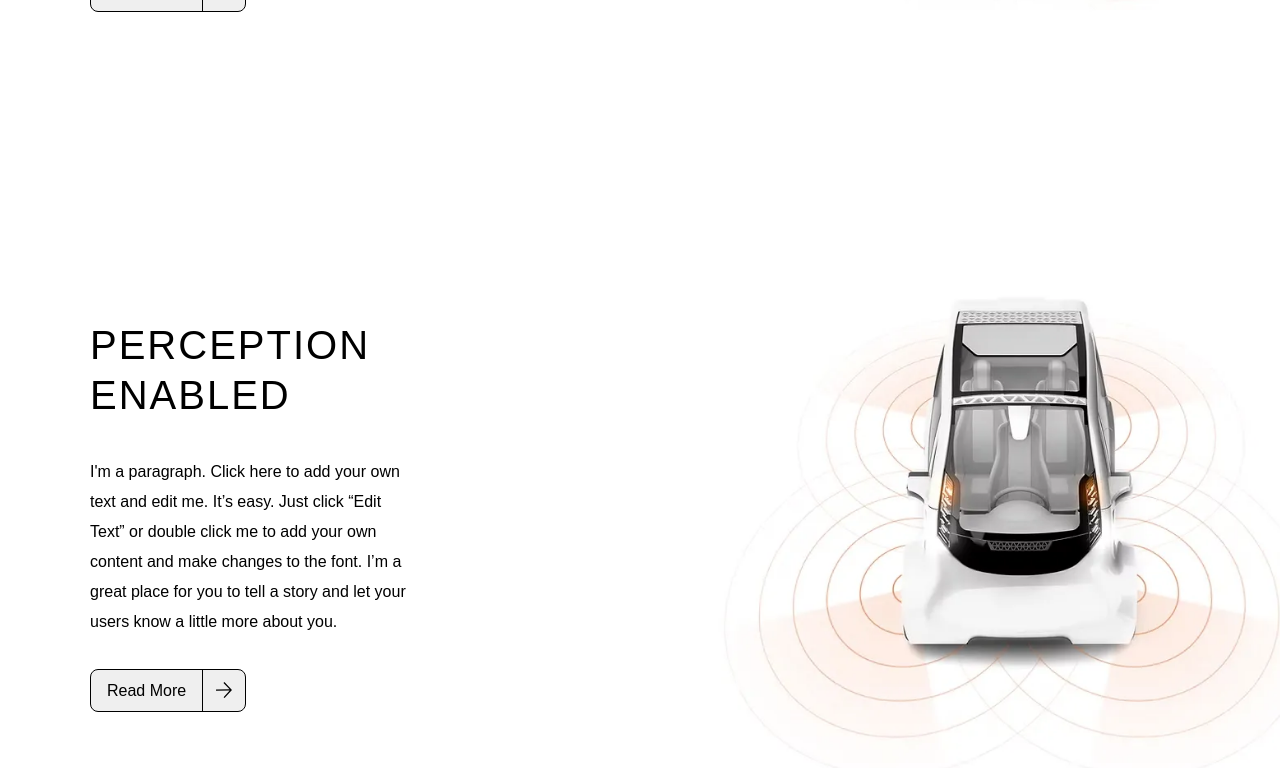
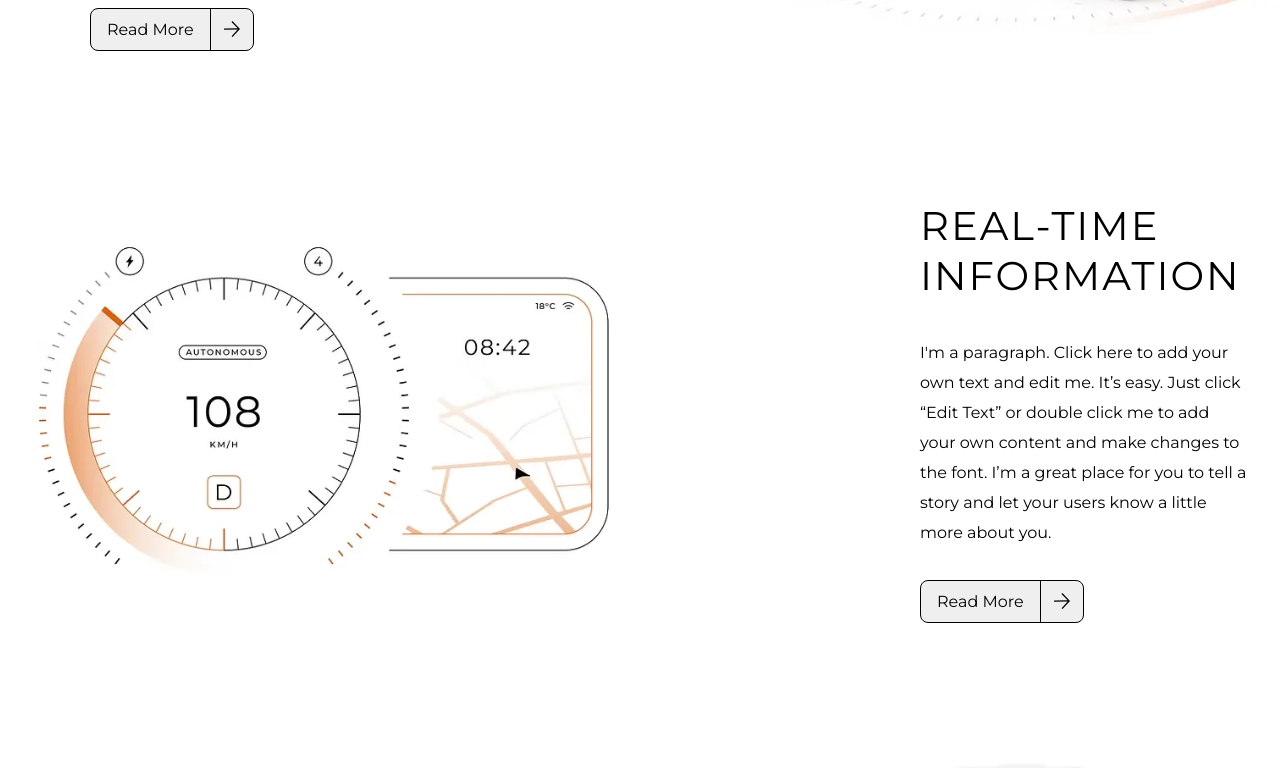
Before and after one commit to krishvaghasiya705/autono-car, a Next.js app: page / in a window 1280 px wide. Shown: the part 2340-3108 px from the top of the page. Built offline with nearby package versions, Linux system fonts and the light colour scheme.

Commit message:
real time section created =

```diff
--- a/src/app/layout.tsx
+++ b/src/app/layout.tsx
@@ -13,6 +13,9 @@ const Layout: React.FC<{ children: React.ReactNode }> = ({ children }) => {
         <meta charSet="utf-8" />
         <title>Home | AI Company</title>
         <link rel="canonical" href="https://autono-car.netlify.app/" />
+
+        {/* Font-Family */}
+        <link href="https://fonts.googleapis.com/css2?family=Montserrat:ital,wght@0,100..900;1,100..900&display=swap" rel="stylesheet"/>
 
         {/* Favicon Links */}
         <link rel="icon" href="./favicon.ico" />
--- a/src/components/buttons/button.tsx
+++ b/src/components/buttons/button.tsx
@@ -1,11 +1,9 @@
 import Nextarrow from "@/assets/svg/nextarrow";
 import Link from "next/link";
-
-// Define the props type
 interface Button1Props {
-  link: string; // Type for the link
-  Class: string; // Type for the button class
-  text: string; // Type for the button text
+  link: string;
+  Class: string;
+  text: string;
 }
 
 export function Button1({ link, Class, text }: Button1Props) {
--- a/src/components/homepagecomponents/realtimeinfosection/index.tsx
+++ b/src/components/homepagecomponents/realtimeinfosection/index.tsx
@@ -1,6 +1,36 @@
 import React from "react";
+import Image from "next/image";
 import styles from "./realtimeinfosection.module.scss";
+import carimage3 from "@/assets/images/carimage3.webp";
+import { Button1 } from "@/components/buttons/button";
 
 export default function Realtimeinfosection() {
-  return <div className={styles.realtimeinfosection}></div>;
+  return (
+    <div className={styles.realtimeinfosectionmain}>
+      <div className="container2">
+        <div className={styles.realtimeinfosection}>
+          <div className={styles.realtimeinfosectionitems1}>
+            <Image src={carimage3} alt="carimage3" width={1000} height={1000} />
+          </div>
+          <div className={styles.realtimeinfosectionitems2}>
+            <div>
+              <h4>REAL-TIME INFORMATION</h4>
+              <p>
+                I'm a paragraph. Click here to add your own text and edit me.
+                It’s easy. Just click “Edit Text” or double click me to add your
+                own content and make changes to the font. I’m a great place for
+                you to tell a story and let your users know a little more about
+                you.
+              </p>
+              <Button1
+                link={"/"}
+                Class="read-more-button-light"
+                text="Read More"
+              />
+            </div>
+          </div>
+        </div>
+      </div>
+    </div>
+  );
 }
--- a/src/components/homepagecomponents/realtimeinfosection/realtimeinfosection.module.scss
+++ b/src/components/homepagecomponents/realtimeinfosection/realtimeinfosection.module.scss
@@ -1,3 +1,45 @@
-.realtimeinfosection {
+.realtimeinfosectionmain {
+    .realtimeinfosection {
+        display: flex;
+        justify-content: space-between;
+        align-items: center;
 
+        .realtimeinfosectionitems1 {
+            width: 100%;
+            height: 100%;
+
+            img {
+                scale: 1.3;
+                transform: translateX(-5%);
+            }
+        }
+
+        .realtimeinfosectionitems2 {
+            width: 100%;
+            height: 100%;
+            display: flex;
+            justify-content: end;
+            align-items: center;
+
+            h4 {
+                font-size: 40px;
+                font-weight: 400;
+                line-height: 50px;
+                letter-spacing: 2px;
+                text-transform: uppercase;
+                color: var(--colorblack);
+                font-family: var(--font-family1);
+                max-width: 340px;
+                margin: 0 0 37px 0;
+            }
+
+            p {
+                max-width: 329px;
+                font-size: 16px;
+                font-weight: 400;
+                line-height: 30px;
+                margin: 0 0 32px 0;
+            }
+        }
+    }
 }
--- a/src/components/homepagecomponents/servicessection/index.tsx
+++ b/src/components/homepagecomponents/servicessection/index.tsx
@@ -4,13 +4,12 @@ import Image from "next/image";
 import { Button1 } from "@/components/buttons/button";
 import { StaticImageData } from "next/image";
 
-// Define the props type
 interface ServicessectionProps {
-  title: string; // Type for the title
-  paragraph: string; // Type for the paragraph
-  buttonlink: string; // Type for the button link
-  image: string | StaticImageData; // Type for the image source, allowing both string and StaticImageData
-  style?: React.CSSProperties; // Optional style prop
+  title: string;
+  paragraph: string;
+  buttonlink: string;
+  image: string | StaticImageData;
+  style?: React.CSSProperties;
 }
 
 export default function Servicessection({
@@ -19,7 +18,7 @@ export default function Servicessection({
   buttonlink,
   image,
   style,
-}: ServicessectionProps) { // Use the defined type
+}: ServicessectionProps) {
   return (
     <div className={styles.servicessectionmain}>
       <div className="container2">
--- a/src/pages/homepage/index.tsx
+++ b/src/pages/homepage/index.tsx
@@ -5,7 +5,7 @@ import Servicessection from '@/components/homepagecomponents/servicessection'
 import Visionsection from '@/components/homepagecomponents/visionsection'
 
 import Carimage2 from "@/assets/images/carimage2.webp";
-import Carimage3 from "@/assets/images/carimage3.webp";
+import Carimage4 from "@/assets/images/carimage4.webp";
 
 export default function Homepgage() {
     return (
@@ -24,7 +24,7 @@ export default function Homepgage() {
                 title="perception enabled"
                 paragraph="I'm a paragraph. Click here to add your own text and edit me. It’s easy. Just click “Edit Text” or double click me to add your own content and make changes to the font. I’m a great place for you to tell a story and let your users know a little more about you."
                 buttonlink={"/"}
-                image={Carimage3}
+                image={Carimage4}
                 style={{ display: "none" }}
             />
         </>
```
Also changed, not shown: src/assets/images/carimage3.webp, src/assets/images/carimage4.webp (added).
